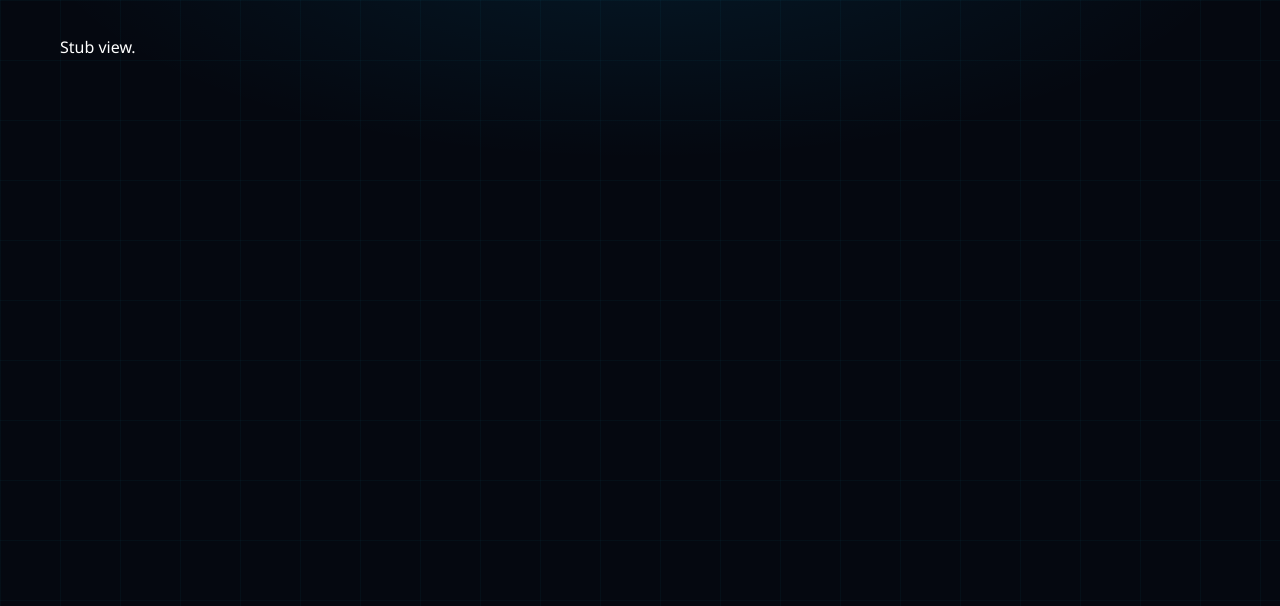
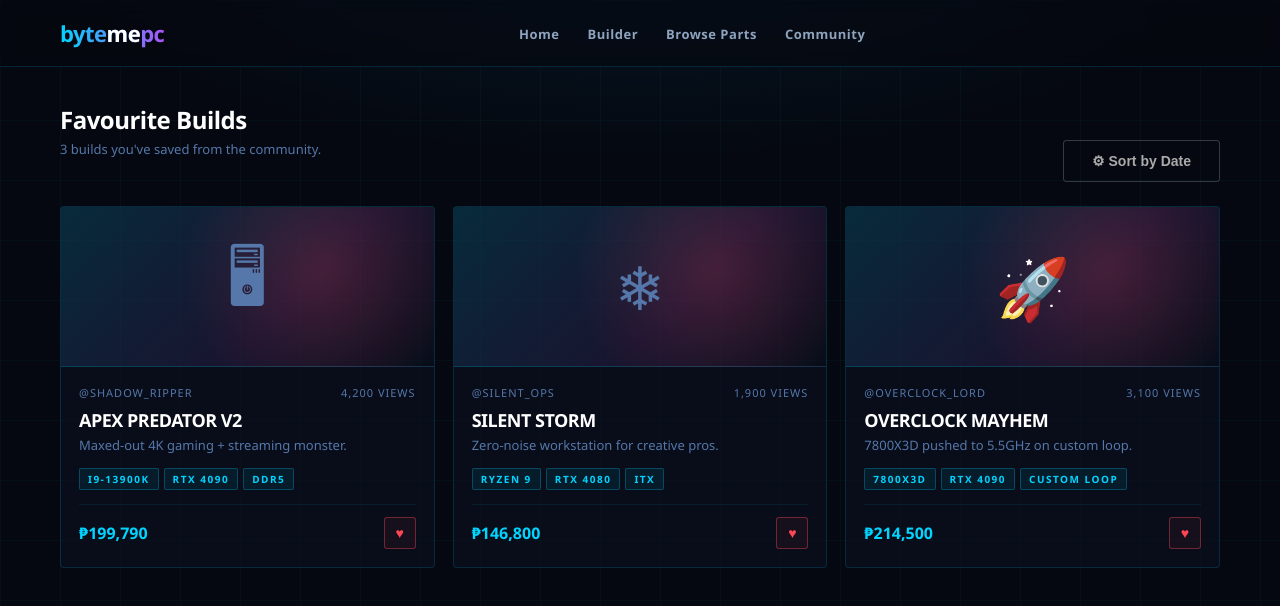
Before and after one commit to Georgebruh/ByteMePC.io, a Vue app: page /favourites in a window 1280 px wide. Shown: the top 606 px of the page. Built offline with nearby package versions, Linux system fonts and the light colour scheme.

Commit message:
feat(community): implement Favourite Builds view (Screen 11)
Reuses BuildCard so the grid matches the public feed; only renders
builds with the favourited flag set. Header pluralises the count, and
an empty-state placeholder kicks in when the user has unfavourited
everything.

```diff
--- a/src/views/builds/FavouritesView.vue
+++ b/src/views/builds/FavouritesView.vue
@@ -1,7 +1,53 @@
 <script setup lang="ts">
-// Filled in by a later commit.
+import { computed } from 'vue'
+import AppNav from '../../components/AppNav.vue'
+import BuildCard from '../../components/BuildCard.vue'
+import { builds } from '../../data/mock'
+
+// Favourites are just the public builds with the favourited flag set.
+// Reuses the same BuildCard from the public feed so layout stays
+// consistent.
+const favouriteBuilds = computed(() => builds.filter(b => b.favourited))
 </script>
 
 <template>
-  <div class="page">Stub view.</div>
+  <AppNav />
+
+  <div class="page">
+    <div class="page-header">
+      <div>
+        <div class="section-title">Favourite Builds</div>
+        <div class="section-sub">
+          {{ favouriteBuilds.length }} build{{ favouriteBuilds.length === 1 ? '' : 's' }}
+          you've saved from the community.
+        </div>
+      </div>
+      <button class="btn-ghost">⚙ Sort by Date</button>
+    </div>
+
+    <div v-if="favouriteBuilds.length" class="feed-grid">
+      <BuildCard v-for="b in favouriteBuilds" :key="b.id" :build="b" />
+    </div>
+
+    <!-- Empty state — shown when the user has unfavourited everything. -->
+    <div v-else class="empty-state">
+      <div class="ic" style="font-size:40px;margin-bottom:12px">♡</div>
+      You haven't favourited any builds yet.
+    </div>
+  </div>
 </template>
+
+<style scoped>
+.feed-grid {
+  display: grid;
+  grid-template-columns: repeat(3, 1fr);
+  gap: 18px;
+}
+
+@media (max-width: 1100px) {
+  .feed-grid { grid-template-columns: 1fr 1fr; }
+}
+@media (max-width: 600px) {
+  .feed-grid { grid-template-columns: 1fr; }
+}
+</style>
```
